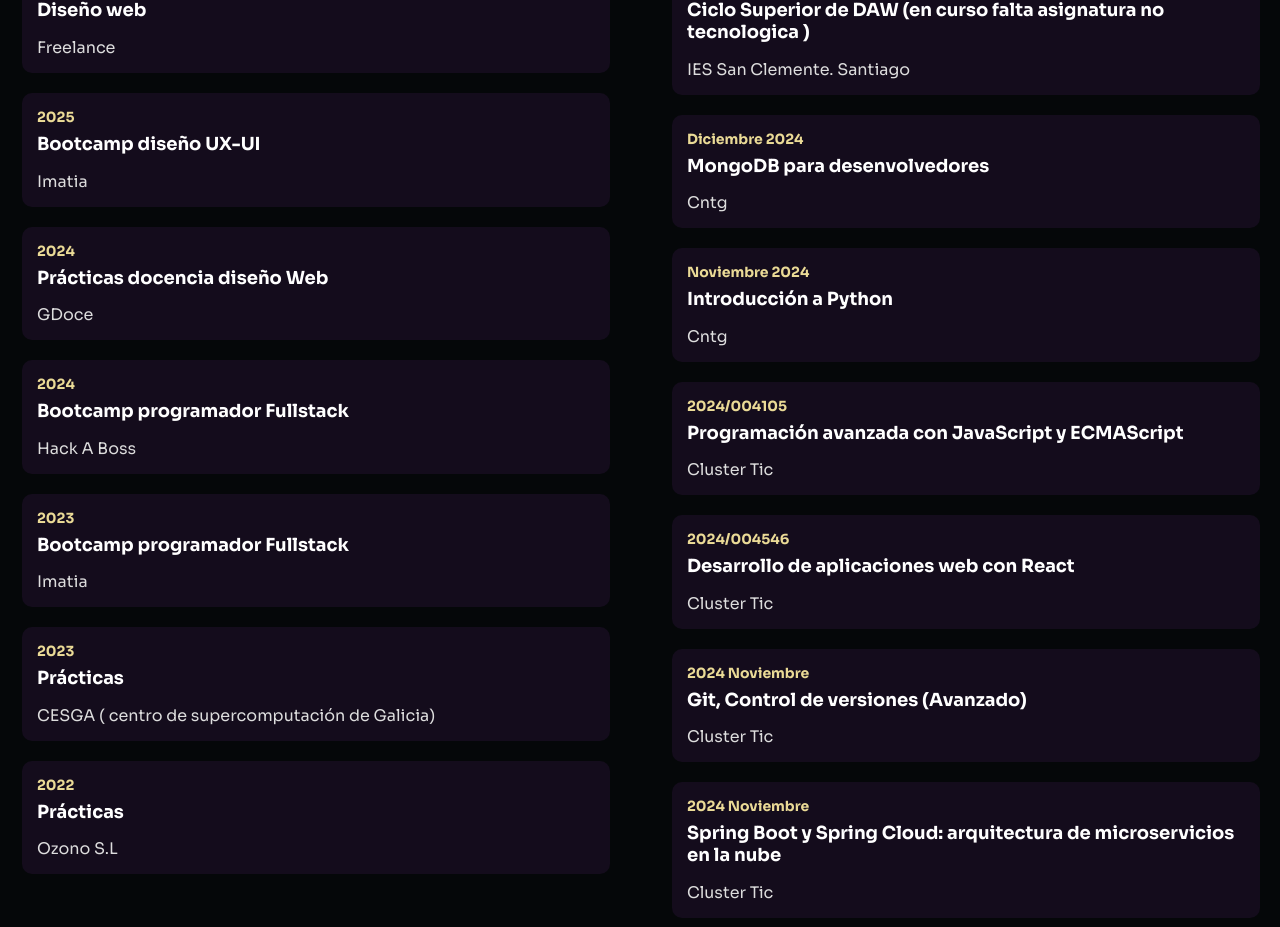
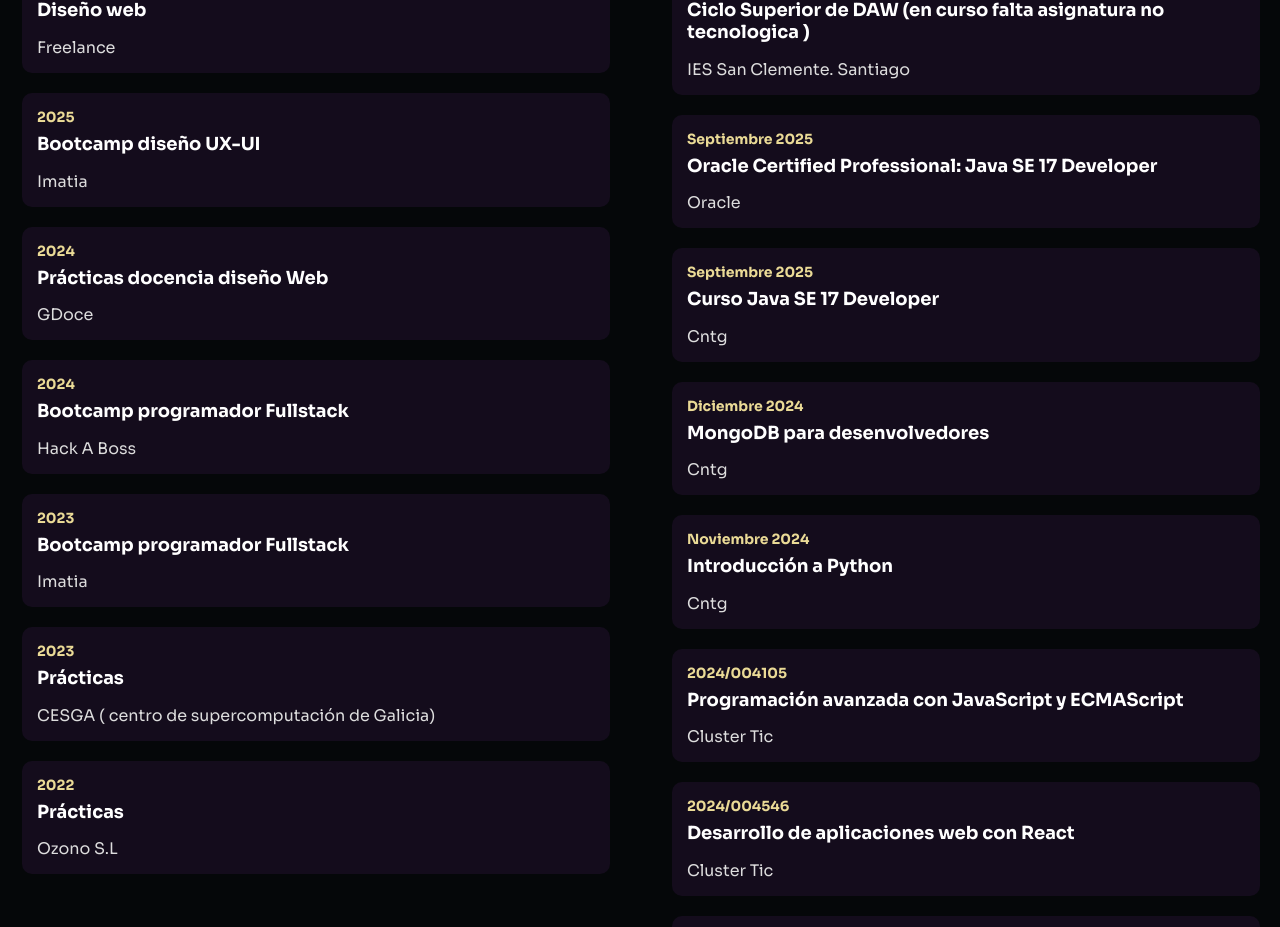
Before and after one commit to ffanecaa/portfolio, a React (Vite) app: page / in a window 1280 px wide. Shown: the part 4378-5305 px from the top of the page. Built offline with nearby package versions, Linux system fonts and the light colour scheme.

Commit message:
inclusion certificado oracle

```diff
--- a/src/assets/data.js
+++ b/src/assets/data.js
@@ -108,85 +108,97 @@
     },
     {
       id: 2,
+      time: " Septiembre  2025",
+      title: "Oracle Certified Professional: Java SE 17 Developer",
+      institute: "Oracle",
+    },
+    {
+      id: 3,
+      time: " Septiembre  2025",
+      title: "Curso Java SE 17 Developer",
+      institute: "Cntg",
+    },
+    {
+      id: 4,
       time: " Diciembre 2024",
       title: "MongoDB para desenvolvedores",
       institute: "Cntg",
     },
     {
-      id: 3,
+      id: 5,
       time: " Noviembre 2024",
       title: "Introducción a Python",
       institute: "Cntg",
     },
     {
-      id: 4,
+      id: 6,
       time: "2024/004105 ",
       title: "Programación avanzada con JavaScript y ECMAScript",
       institute: "Cluster Tic",
     },
     {
-      id: 5,
+      id: 7,
       time: "2024/004546",
       title: " Desarrollo de aplicaciones web con React",
       institute: "Cluster Tic",
     },
     {
-      id: 6,
+      id: 8,
       time: "2024 Noviembre",
       title: " Git, Control de versiones (Avanzado)",
       institute: "Cluster Tic",
     },
     {
-      id: 7,
+      id: 9,
       time: "2024 Noviembre",
       title: " Spring Boot y Spring Cloud: arquitectura de microservicios en la nube",
       institute: "Cluster Tic",
     },
     {
-      id: 8,
+      id: 10,
       time: "2024",
       title: "XTIFCD2306: Desenvolvemento de aplicacións con Java OCP: Java SE 11 Developer",
       institute: "Cntg",
     },
 
     {
-      id: 9,
+      id: 11,
       time: "2023",
       title: "Certificado de profesionalidad de creación de aplicaciones web",
       institute: "Forga",
     },
     {
-      id: 10,
+      id: 12,
       time: "2023",
       title: "Curso de marketing digital Y social media online.",
       institute: "Asime",
     },
     {
-      id: 11,
+      id: 13,
       time: "2022",
       title: "XXIFCD2055 Programación de páxinas web Html/Css.",
       institute: "Asime",
     },
     {
-      id: 12,
+      id: 14,
       time: "2022",
       title: "XXIFCD2044 Desenvolvemento e creación de paxinas web JavaScript.",
       institute: "Asime",
     },
     {
-      id: 13,
+      id: 15,
       time: "2022",
       title: "XXIFCT2039 Asegurar equipos informáticos (Ciberseguridade).",
       institute: "Asime",
     },
     {
-      id: 14,
+      id: 16,
       time: "2022",
       title: "Certificado de profesionalidad de diseño páginas web",
       institute: "Ames",
     },
     {
-      id: 15,
+      id: 17,
       time: "2022",
       title: "Crash Course on Python",
       institute: "Coursera",
```
